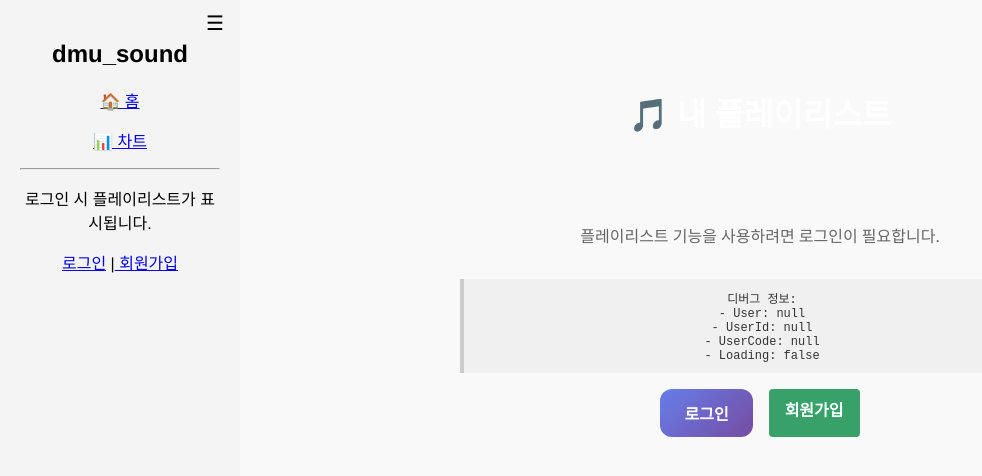
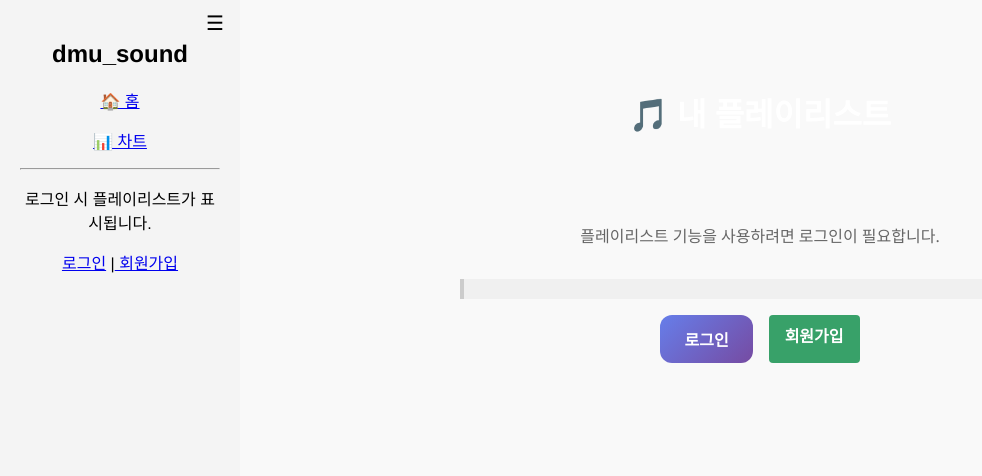
Before and after one commit to HwangJuseok/dmu_sound, a React (Create React App) app in the folder frontend/: page /playlist in a window 1280 px wide. Shown: the top 476 px of the page, without its empty margins (0-982 px from the left). Built offline with nearby package versions, Linux system fonts and the light colour scheme.

Commit message:
버그수정 5번 고침
플리페이지 에서 유저 뜨는거 예쁘게 고치기

```diff
--- a/frontend/src/pages/Playlist.jsx
+++ b/frontend/src/pages/Playlist.jsx
@@ -216,11 +216,11 @@ function Playlist() {
               fontSize: '12px',
               fontFamily: 'monospace'
             }}>
-              <div>디버그 정보:</div>
-              <div>- User: {user ? 'exists' : 'null'}</div>
-              <div>- UserId: {user?.userId || 'null'}</div>
-              <div>- UserCode: {userCode || 'null'}</div>
-              <div>- Loading: {loading ? 'true' : 'false'}</div>
+              {/*<div>디버그 정보:</div>*/}
+              {/*<div>- User: {user ? 'exists' : 'null'}</div>*/}
+              {/*<div>- UserId: {user?.userId || 'null'}</div>*/}
+              {/*<div>- UserCode: {userCode || 'null'}</div>*/}
+              {/*<div>- Loading: {loading ? 'true' : 'false'}</div>*/}
             </div>
             <div className="auth-buttons">
               <Link to="/auth/login" className="login-btn">로그인</Link>
@@ -286,22 +286,22 @@ function Playlist() {
           </div>
         </header>
 
-        <div className="user-info">
-          <p>사용자: {user.userId} (코드: {userCode})</p>
-          <div
-              className="debug-info"
-              style={{
-                background: "#e8f5e8",
-                padding: "8px",
-                margin: "8px 0",
-                fontSize: "11px",
-                fontFamily: "monospace",
-                border: "1px solid #ccc",
-              }}
-          >
-            인증 상태: ✅ 로그인됨
-          </div>
-        </div>
+        {/*<div className="user-info">*/}
+        {/*  /!*<p>사용자: {user.userId} (코드: {userCode})</p>*!/*/}
+        {/*  <div*/}
+        {/*      className="debug-info"*/}
+        {/*      style={{*/}
+        {/*        background: "#e8f5e8",*/}
+        {/*        padding: "8px",*/}
+        {/*        margin: "8px 0",*/}
+        {/*        fontSize: "11px",*/}
+        {/*        fontFamily: "monospace",*/}
+        {/*        border: "1px solid #ccc",*/}
+        {/*      }}*/}
+        {/*  >*/}
+        {/*    /!*인증 상태: ✅ 로그인됨*!/*/}
+        {/*  </div>*/}
+        {/*</div>*/}
 
         <div className="playlist-form">
           <input
```
Also changed, not shown: frontend/src/pages/Login.jsx (line endings or trailing spaces).
